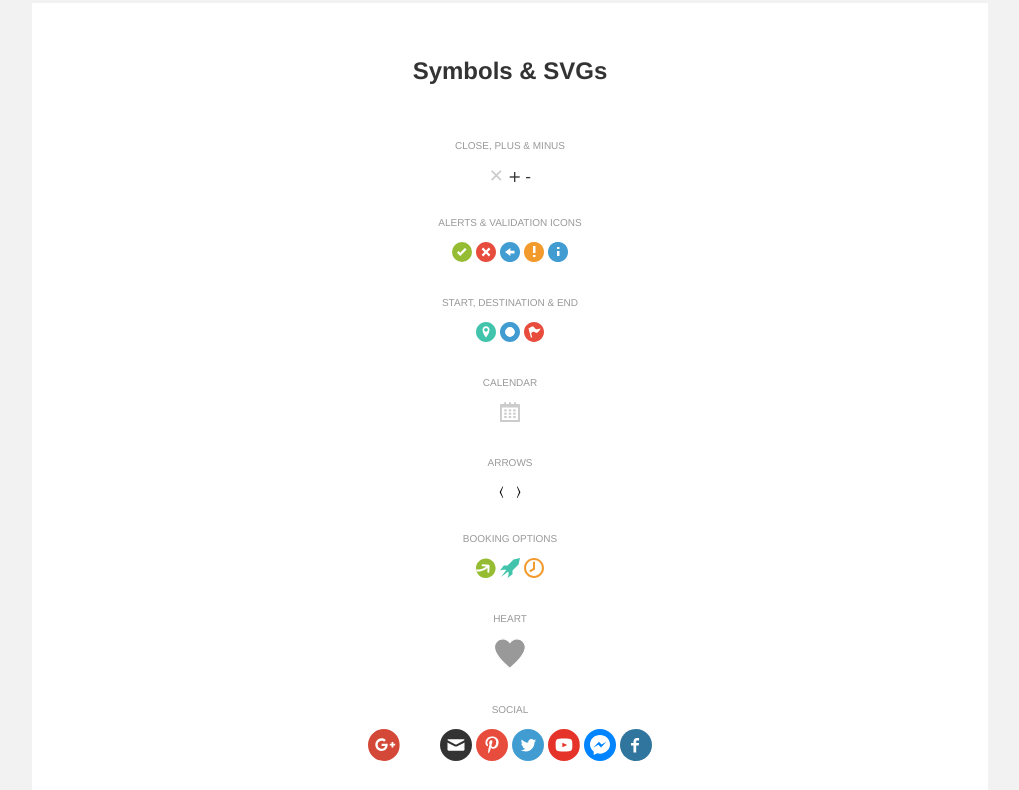
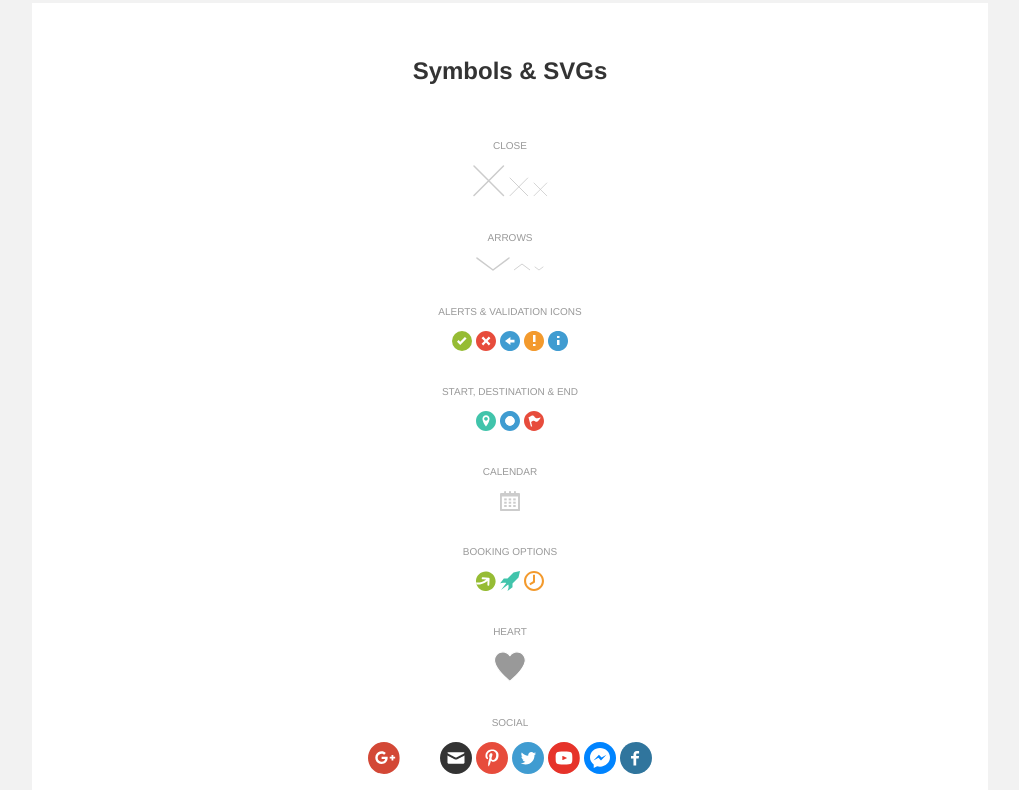
Before and after one commit to juantourradar/Atomic-Design-TR, a plain HTML site: page index.html in a window 1280 px wide. Shown: the part 6000-6790 px from the top of the page, without its empty margins (130-1149 px from the left). Drawn offline with nearby package versions, Linux system fonts and the light colour scheme.

Commit message:
Add files via upload

```diff
--- a/index.html
+++ b/index.html
@@ -284,10 +284,21 @@
 		<section>
 			<h2>Symbols & SVGs</h2>
 			<br>
-				<p class="uppercase">CLOSE, PLUS & MINUS</p>
-				<span class="utf-close">✕</span>
-				<span class="utf">+</span>
-				<span class="utf">-</span>
+				<p class="uppercase">CLOSE</p>
+				<svg xmlns="http://www.w3.org/2000/svg" width="32" height="32" viewBox="0 0 32 32"><path fill="none" stroke="#CCC" stroke-width="1.5" d="M1 1l29.4627825 29.4627825m0-29.4627825L1 30.4627825" stroke-linecap="round"/></svg>
+
+				<svg xmlns="http://www.w3.org/2000/svg" width="20" height="20" viewBox="0 0 20 20"><path fill="none" stroke="#CCC" stroke-width=".9" d="M1 1l17.6776695 17.6776695m0-17.6776695L1 18.6776695" stroke-linecap="round"/></svg>
+
+				<svg xmlns="http://www.w3.org/2000/svg" width="15" height="15" viewBox="0 0 15 15"><path fill="none" stroke="#CCC" stroke-width=".8" d="M1 1l12.7672058 12.7672058m0-12.7672058L1 13.7672058" stroke-linecap="round"/></svg>
+
+			<br><br>
+				<p class="uppercase">ARROWS</p>
+				<svg width="34" height="14" viewBox="0 0 34 14" xmlns="http://www.w3.org/2000/svg"><path d="M1 1.03L17 13 31.268 2.3 33 1" stroke-width="1.5" stroke="#CCC" fill="none" fill-rule="evenodd" stroke-linecap="round" stroke-linejoin="round"/></svg>
+
+				<svg width="16" height="8" viewBox="0 0 16 8" xmlns="http://www.w3.org/2000/svg"><path d="M16 6.985L8 1 .866 6.35 0 7" stroke-width=".9" stroke="rgba(204,204,204,1)" fill="none" fill-rule="evenodd" stroke-linecap="round" stroke-linejoin="round"/></svg>
+
+				<svg width="10" height="5" viewBox="0 0 10 5" xmlns="http://www.w3.org/2000/svg"><path d="M1 1.008L5 4l4-3" stroke-width=".8" stroke="#CCC" fill="none" fill-rule="evenodd" stroke-linecap="round" stroke-linejoin="round"/></svg>
+
 			<br><br>
 				<p class="uppercase">ALERTS & VALIDATION ICONS</p>
 				<svg xmlns="http://www.w3.org/2000/svg" width="20" height="20" viewBox="0 0 20 20" version="1.1"><g stroke="none" stroke-width="1" fill="none" fill-rule="evenodd"><g transform="translate(-66.000000, -7246.000000)"><g transform="translate(66.000000, 7246.000000)"><circle fill="#96BC34" cx="10" cy="10" r="10"/><path d="M5 10.7L6.6 9.1 8.2 10.7 12.9 6 14.6 7.6 8.2 14 5 10.7" fill="#FFFFFF"/></g></g></g></svg>
@@ -299,6 +310,7 @@
 				<svg xmlns="http://www.w3.org/2000/svg" width="20" height="20" viewBox="0 0 20 20" version="1.1"><g stroke="none" stroke-width="1" fill="none" fill-rule="evenodd"><g transform="translate(-66.000000, -7386.000000)"><g transform="translate(66.000000, 7386.000000)"><path d="M5 1.3C6.5 0.4 8.2 0 10 0 11.8 0 13.5 0.4 15 1.3 16.6 2.2 17.8 3.4 18.7 5 19.6 6.5 20 8.2 20 10 20 11.8 19.6 13.5 18.7 15 17.8 16.6 16.6 17.8 15 18.7 13.5 19.6 11.8 20 10 20 8.2 20 6.5 19.6 5 18.7 3.4 17.8 2.2 16.6 1.3 15 0.4 13.5 0 11.8 0 10 0 8.2 0.4 6.5 1.3 5 2.2 3.4 3.4 2.2 5 1.3 5 1.3 3.4 2.2 5 1.3L5 1.3 5 1.3Z" fill-opacity="100" fill="#F39A2D"/><rect fill="#FFFFFF" x="9" y="4" width="2.5" height="7"/><rect fill="#FFFFFF" x="9" y="13" width="2.5" height="2"/></g></g></g></svg>
 
 				<svg xmlns="http://www.w3.org/2000/svg" width="20" height="20" viewBox="0 0 20 20" version="1.1"><g stroke="none" stroke-width="1" fill="none" fill-rule="evenodd"><g transform="translate(-66.000000, -7338.000000)"><g transform="translate(66.000000, 7338.000000)"><g fill="#409CD1"><path d="M10 0C11.8 0 13.5 0.4 15 1.3 16.6 2.2 17.8 3.4 18.7 5 19.6 6.5 20 8.2 20 10 20 11.8 19.6 13.5 18.7 15 17.8 16.6 16.6 17.8 15 18.7 13.5 19.6 11.8 20 10 20 8.2 20 6.5 19.6 5 18.7 3.4 17.8 2.2 16.6 1.3 15 0.4 13.5 0 11.8 0 10 0 8.2 0.4 6.5 1.3 5 2.2 3.4 3.4 2.2 5 1.3 6.5 0.4 8.2 0 10 0Z"/></g><g transform="translate(9.000000, 5.000000)" fill="#FFFFFF"><path d="M0 8.2L0 4 2.5 4 2.5 9 0 9 0 8.2Z"/><rect x="0" y="0" width="2.5" height="2"/></g></g></g></g></svg>
+
 			<br><br>
 				<p class="uppercase">START, DESTINATION & END</p>
 				<svg xmlns="http://www.w3.org/2000/svg" width="20" height="20" viewBox="0 0 20 20" version="1.1"><g stroke="none" stroke-width="1" fill="none" fill-rule="evenodd"><g transform="translate(-386.000000, -3524.000000)"><g transform="translate(89.000000, 3524.000000)"><g transform="translate(297.000000, 0.000000)"><path d="M10 20C15.5 20 20 15.5 20 10 20 4.5 15.5 0 10 0 4.5 0 0 4.5 0 10 0 15.5 4.5 20 10 20M10 9.7C9 9.7 8.1 8.9 8.1 7.8 8.1 6.8 9 5.9 10 5.9 11 5.9 11.9 6.8 11.9 7.8 11.9 8.9 11 9.7 10 9.7M10 4.2C8.1 4.2 6.5 5.8 6.5 7.7 6.5 11 10 15.5 10 15.5 10 15.5 13.5 11.2 13.5 7.7 13.5 5.8 12 4.2 10 4.2" fill="#41C4AB"/></g></g></g></g></svg>
@@ -315,9 +327,7 @@
 				<p class="uppercase">CALENDAR</p>
 				<svg xmlns="http://www.w3.org/2000/svg" version="1.1" x="0" y="0" width="20" height="20" viewBox="0 0 20 20" enable-background="new 0 0 20 20" xml:space="preserve"><path fill="#CCCCCC" d="M19 2h-3.1V1C15.9 0.4 15.5 0 15 0c-0.5 0-1 0.4-1 1V2h-3V1C11 0.4 10.5 0 10 0 9.5 0 9 0.4 9 1V2H6V1C6 0.4 5.6 0 5 0S4.1 0.4 4.1 1V2H1C0.4 2 0 2.4 0 2.9v2.6 13.5C0 19.6 0.4 20 1 20h18.1c0.5 0 1-0.4 1-1V5.5 2.9C20 2.4 19.6 2 19 2zM18.1 18.1H1.9V5.5h16.1V18.1z"/><rect x="4.2" y="7.4" fill="#CCCCCC" width="2.5" height="2"/><rect x="8.7" y="7.4" fill="#CCCCCC" width="2.5" height="2"/><rect x="13.2" y="7.4" fill="#CCCCCC" width="2.5" height="2"/><rect x="4.2" y="10.7" fill="#CCCCCC" width="2.5" height="2"/><rect x="8.7" y="10.7" fill="#CCCCCC" width="2.5" height="2"/><rect x="13.2" y="10.7" fill="#CCCCCC" width="2.5" height="2"/><rect x="4.2" y="14" fill="#CCCCCC" width="2.5" height="2"/><rect x="8.7" y="14" fill="#CCCCCC" width="2.5" height="2"/><rect x="13.2" y="14" fill="#CCCCCC" width="2.5" height="2"/></svg>
 
-				<br><br>
-				<p class="uppercase">ARROWS</p>
-				〈&nbsp; &nbsp;〉
+
 			<br><br>
 				<p class="uppercase">BOOKING OPTIONS</p>
 				<svg xmlns="http://www.w3.org/2000/svg" width="20" height="20" viewBox="0 0 20 20" version="1.1"><defs><path d="M0 0.4L19.6 0.4 19.6 20 0 20"/></defs><g stroke="none" stroke-width="1" fill="none" fill-rule="evenodd"><g transform="translate(-292.000000, -7567.000000)"><g transform="translate(292.000000, 7567.000000)"><mask fill="white"/><path d="M19.6 10.8C19.3 16.2 14.6 20.3 9.2 20 3.8 19.7-0.3 15 0 9.6 0.3 4.2 5 0.1 10.4 0.4 15.8 0.7 19.9 5.4 19.6 10.8" fill="#96BC34" mask="url(#mask-2)"/><path d="M12.3 14.7C12.9 14.7 13.3 14.3 13.3 13.7L13.6 7.8C13.6 7.8 13.6 7.7 13.6 7.7 13.6 7.7 13.5 7.6 13.5 7.6 13.5 7.5 13.5 7.5 13.5 7.4 13.5 7.4 13.5 7.4 13.5 7.4 13.5 7.3 13.4 7.3 13.4 7.2 13.4 7.2 13.4 7.2 13.4 7.2 13.4 7.2 13.4 7.1 13.3 7.1 13.3 7.1 13.3 7.1 13.3 7 13.3 7 13.3 7 13.3 7 13.2 7 13.2 7 13.1 7 13.1 6.9 13.1 6.9 13 6.9 13 6.9 13 6.8 13 6.8 12.9 6.8 12.8 6.8 12.8 6.8 12.7 6.8 12.7 6.8 12.7 6.8L12.6 6.8 12.6 6.8 12.6 6.8 6.7 6.3C6.2 6.2 5.7 6.6 5.7 7.2 5.6 7.7 6 8.2 6.6 8.2L10.3 8.5C7.2 11 4.1 11.6 1.8 11.6 1.1 11.6 0.6 11.6 0.1 11.5 0.2 12.2 0.3 12.9 0.6 13.5 1 13.5 1.4 13.6 1.8 13.6 4.4 13.6 8.1 12.8 11.5 10L11.4 13.7C11.4 14.2 11.8 14.7 12.3 14.7" fill="#FFFFFF"/></g></g></svg>
```
Lines whose indentation alone changed are shown as unchanged.
